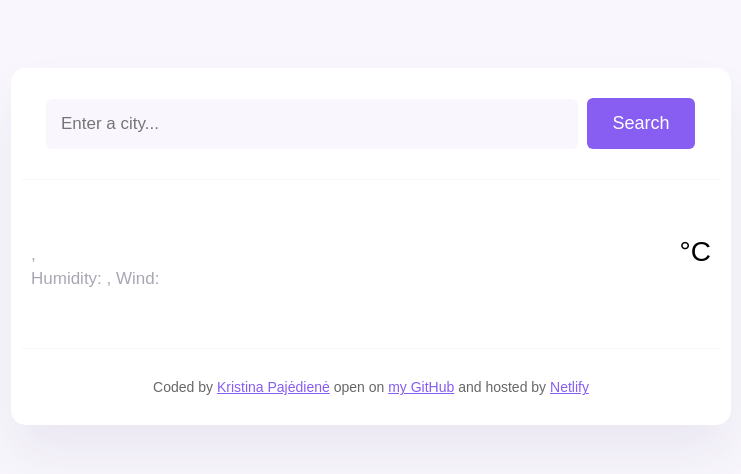
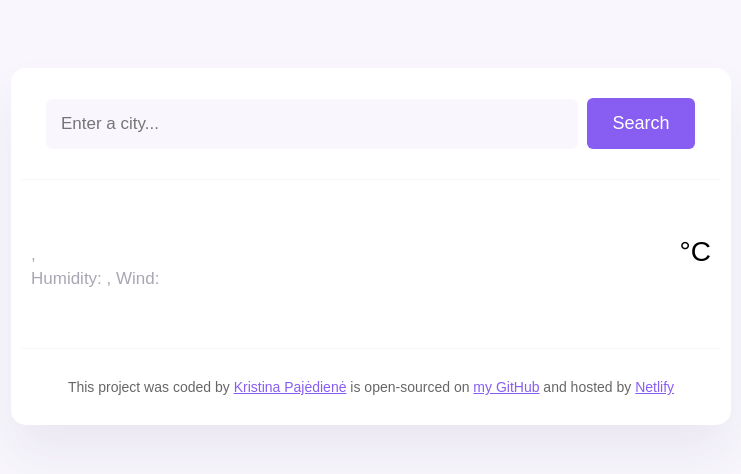
Before and after one commit to krispaje/meteo-app, a plain HTML site: page index.html in a window 1280 px wide. Shown: the whole page, without its empty margins (269-1010 px from the left). Drawn offline with nearby package versions, Linux system fonts and the light colour scheme; no server answers.

Commit message:
updated footer

```diff
--- a/index.html
+++ b/index.html
@@ -46,11 +46,11 @@
       </main>
 
       <footer>
-        Coded by
+        This project was coded by
         <a href="https://github.com/krispaje" target="_blank"
           >Kristina Pajėdienė</a
         >
-        open on
+        is open-sourced on
         <a href="https://github.com/krispaje/meteo-app.git" target="_blank">
           my GitHub</a
         >
```
